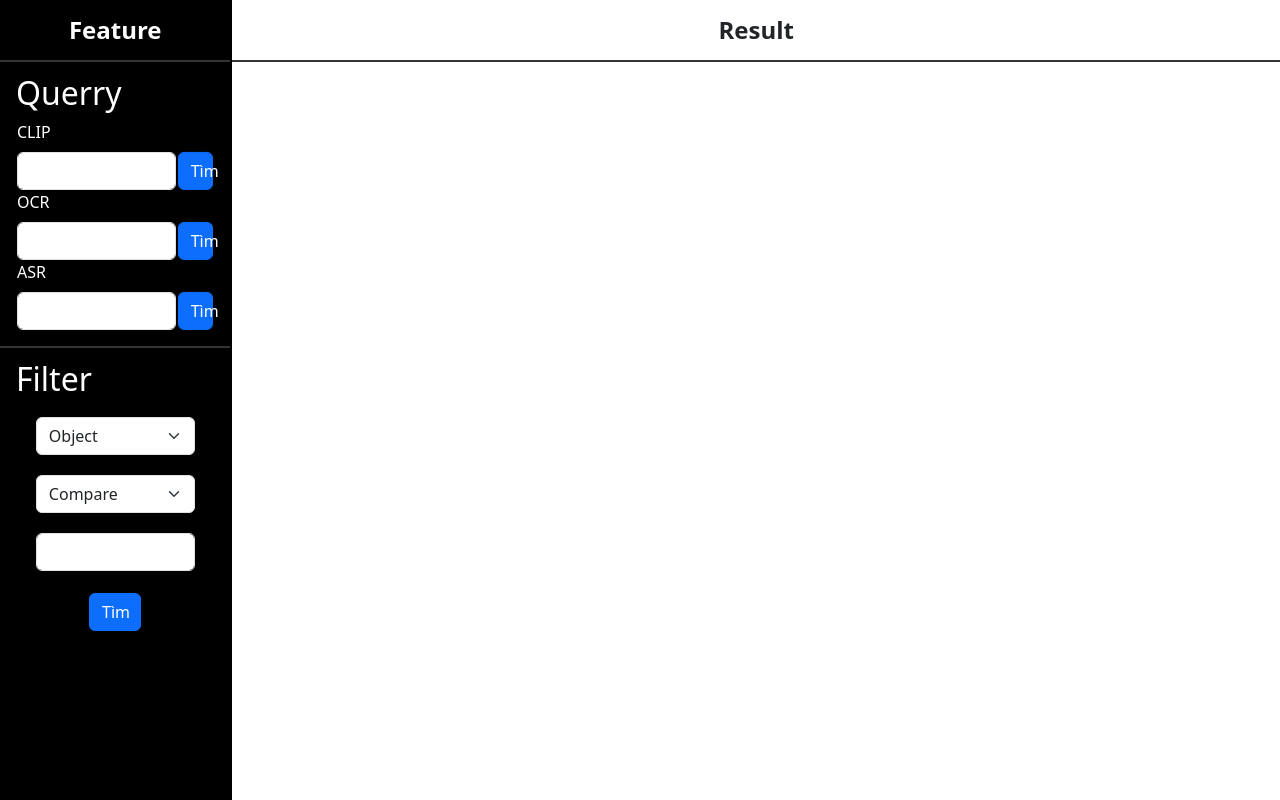
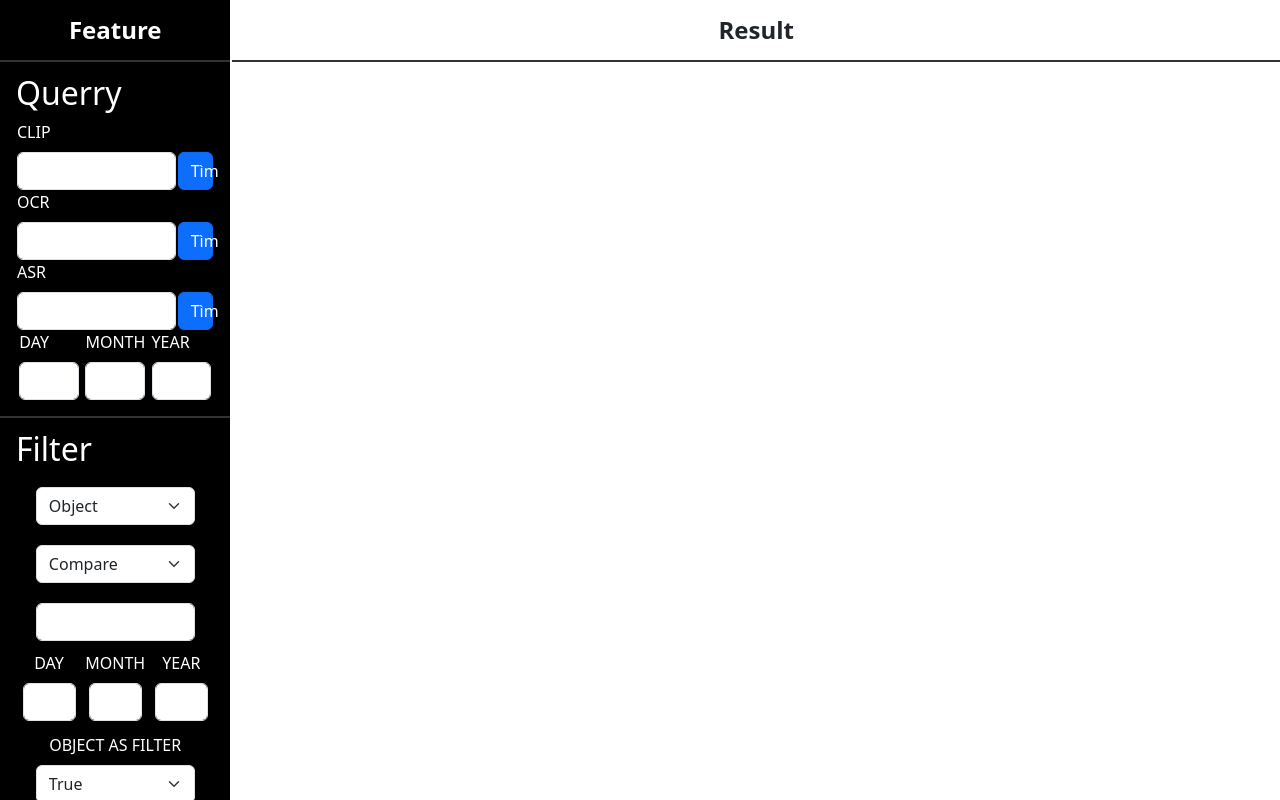
Before and after one commit to BeQuang/AIC2024, a React (Vite) app: page / in a window 1280 px wide. Built offline with nearby package versions, Linux system fonts and the light colour scheme.

Commit message:
Finish CLIP and OCR

```diff
--- a/src/components/Features/Feature.jsx
+++ b/src/components/Features/Feature.jsx
@@ -10,11 +10,21 @@ function Features({ setResponse }) {
   const [clip, setClip] = useState("");
   const [ocr, setOcr] = useState("");
   const [asr, setAsr] = useState("");
+  const [dataTime, setDataTime] = useState({
+    day: null,
+    month: null,
+    year: null,
+  });
 
   const handleClip = async () => {
     let json = JSON.stringify({ clip: clip });
 
-    const response = await postSearchQuery(json);
+    const response = await postSearchQuery(
+      json,
+      dataTime.day,
+      dataTime.month,
+      dataTime.year
+    );
 
     console.log("Result >>>", response);
     setResponse(response);
@@ -23,7 +33,12 @@ function Features({ setResponse }) {
   const handleOcr = async () => {
     let json = JSON.stringify({ ocr: ocr });
 
-    const response = await postSearchQuery(json);
+    const response = await postSearchQuery(
+      json,
+      dataTime.day,
+      dataTime.month,
+      dataTime.year
+    );
 
     console.log("Result >>>", response);
     setResponse(response);
@@ -32,7 +47,12 @@ function Features({ setResponse }) {
   const handleAsr = async () => {
     let json = JSON.stringify({ asr: asr });
 
-    const response = await postSearchQuery(json);
+    const response = await postSearchQuery(
+      json,
+      dataTime.day,
+      dataTime.month,
+      dataTime.year
+    );
 
     console.log("Result >>>", response);
     setResponse(response);
@@ -82,6 +102,39 @@ function Features({ setResponse }) {
             Tìm
           </Button>
         </div>
+
+        <div className="form">
+          <div className="wrap time-item">
+            <Form.Label htmlFor="DAY">DAY</Form.Label>
+            <Form.Control
+              type="number"
+              id="DAY"
+              onChange={(e) =>
+                setDataTime({ ...dataTime, day: e.target.value })
+              }
+            />
+          </div>
+          <div className="wrap time-item">
+            <Form.Label htmlFor="MONTH">MONTH</Form.Label>
+            <Form.Control
+              type="number"
+              id="MONTH"
+              onChange={(e) =>
+                setDataTime({ ...dataTime, month: e.target.value })
+              }
+            />
+          </div>
+          <div className="wrap time-item">
+            <Form.Label htmlFor="YEAR">YEAR</Form.Label>
+            <Form.Control
+              type="number"
+              id="YEAR"
+              onChange={(e) =>
+                setDataTime({ ...dataTime, year: e.target.value })
+              }
+            />
+          </div>
+        </div>
       </div>
     </>
   );
--- a/src/components/Features/Feature.scss
+++ b/src/components/Features/Feature.scss
@@ -1,3 +1,10 @@
+.feature-main {
+  width: 18%;
+  background-color: #000;
+  color: white;
+  height: 100%;
+  position: fixed;
+
   .feature-title {
     font-size: 24px;
     text-align: center;
@@ -24,4 +31,9 @@
         transform: translateY(84%);
       }
     }
+
+    .time-item {
+      width: 30% !important;
     }
+  }
+}
--- a/src/components/Filter/Filter.jsx
+++ b/src/components/Filter/Filter.jsx
@@ -22,6 +22,12 @@ function Filter() {
     compare: null,
     number: null,
   });
+  const [dataTime, setDataTime] = useState({
+    day: null,
+    month: null,
+    year: null,
+  });
+  const [objectAsFilter, setObjectAsFilter] = useState(true);
 
   const handleObj = async () => {
     let json = JSON.stringify({ object: dataFilter.object });
@@ -31,7 +37,11 @@ function Filter() {
     const response = await postSearchFilterObj(
       json,
       dataFilter.compare,
-      dataFilter.number
+      dataFilter.number,
+      dataTime.day,
+      dataTime.month,
+      dataTime.year,
+      objectAsFilter
     );
 
     console.log("Result >>>", response);
@@ -70,6 +80,50 @@ function Filter() {
             }
           />
         </div>
+
+        <div className="form data-time">
+          <div className="wrap time-item">
+            <Form.Label htmlFor="DAY">DAY</Form.Label>
+            <Form.Control
+              type="number"
+              id="DAY"
+              onChange={(e) =>
+                setDataTime({ ...dataTime, day: e.target.value })
+              }
+            />
+          </div>
+          <div className="wrap time-item">
+            <Form.Label htmlFor="MONTH">MONTH</Form.Label>
+            <Form.Control
+              type="number"
+              id="MONTH"
+              onChange={(e) =>
+                setDataTime({ ...dataTime, month: e.target.value })
+              }
+            />
+          </div>
+          <div className="wrap time-item">
+            <Form.Label htmlFor="YEAR">YEAR</Form.Label>
+            <Form.Control
+              type="number"
+              id="YEAR"
+              onChange={(e) =>
+                setDataTime({ ...dataTime, year: e.target.value })
+              }
+            />
+          </div>
+        </div>
+
+        <div className="obj-filter">
+          <div className="wrap time-item">
+            <Form.Label htmlFor="YEAR">OBJECT AS FILTER</Form.Label>
+            <Form.Select onChange={(e) => setObjectAsFilter(e.target.value)}>
+              <option value={true}>True</option>
+              <option value={false}>False</option>
+            </Form.Select>
+          </div>
+        </div>
+
         <div className="btn-wrap">
           <Button variant="primary" onClick={handleObj}>
             Tìm
--- a/src/components/Filter/Filter.scss
+++ b/src/components/Filter/Filter.scss
@@ -25,4 +25,32 @@
       width: 30%;
     }
   }
+
+  .data-time {
+    display: flex;
+    justify-content: space-around;
+    padding-bottom: 12px;
+
+    .wrap {
+      width: 80%;
+
+      .form-control,
+      .form-select {
+        margin: 0;
+      }
+    }
+
+    .btn {
+      width: 18%;
+      height: 50%;
+      transform: translateY(84%);
+    }
+  }
+
+  .obj-filter {
+    .form-control,
+    .form-select {
+      margin: 0;
+    }
+  }
 }
--- a/src/components/Interface/Interface.jsx
+++ b/src/components/Interface/Interface.jsx
@@ -13,9 +13,14 @@ function Interface({ response }) {
 
   const handleClipLogic = (data) => {
     // Logic xử lý cho clip
-    return data.slice(0, 50).map((item, i) => (
+    return data.map((item, i) => (
       <div key={i}>
-        <ImageViewer src={item.image_path} width="100px" height="100px" />
+        <ImageViewer src={item.image_path} width="300px" height="160px" />
+        <div>
+          <div>Frame: {item.frame_id}</div>
+          <div>Folder: {item.video_folder}</div>
+          <div>Video: {item.video_id}</div>
+        </div>
       </div>
     ));
   };
@@ -33,7 +38,7 @@ function Interface({ response }) {
   const handleOcrLogic = (data) => {
     // Logic xử lý cho ocr
     return data.map((item, i) => (
-      <div key={i}>
+      <div className="info" key={i}>
         <div>Frame: {item._source.frame}</div>
         <div>Video_ID: {item._source.video_name}</div>
         <div>Text: {item._source.text.map((character) => `${character} `)}</div>
--- a/src/components/Interface/Interface.scss
+++ b/src/components/Interface/Interface.scss
@@ -1,3 +1,6 @@
+.interface-main {
+  padding-left: 18%;
+
   .interface {
     font-size: 24px;
     text-align: center;
@@ -9,8 +12,15 @@
   .result {
     display: flex;
     flex-wrap: wrap;
+    font-size: 20px;
 
     .custom-class {
       padding: 8px;
     }
+
+    .info {
+      padding-bottom: 12px;
+      width: 100%;
     }
+  }
+}
--- /dev/null
+++ b/src/components/Validate/Validate.jsx
@@ -0,0 +1,89 @@
+function checkDay(str) {
+  const day = parseInt(str, 10); // Chuyển chuỗi thành số nguyên
+
+  if (!isNaN(day) && day >= 1 && day <= 31) {
+    return true;
+  }
+
+  return false;
+}
+
+function checkMonth(str) {
+  const month = parseInt(str, 10); // Chuyển chuỗi thành số nguyên
+
+  if (!isNaN(month) && month >= 1 && month <= 12) {
+    return true;
+  }
+
+  return false;
+}
+
+function checkYear(str) {
+  const year = parseInt(str, 10); // Chuyển chuỗi thành số nguyên
+
+  if (!isNaN(year) && year >= 1800 && year <= 2030) {
+    return true;
+  }
+
+  return false;
+}
+
+// Hàm kiểm tra top và value là số nguyên lớn hơn 0
+function checkPositiveInteger(value) {
+  const num = parseInt(value, 10);
+  return !isNaN(num) && num > 0;
+}
+
+// Hàm kiểm tra operator là một trong những chuỗi hợp lệ
+function checkOperator(operator) {
+  const validOperators = ["gte", "lte", "eq", "ne", "gt", "lt"];
+  return validOperators.includes(operator);
+}
+
+function checkUrl(
+  day,
+  month,
+  year,
+  top = null,
+  operator = null,
+  value = null,
+  object_as_filter = true
+) {
+  let link = "";
+  const params = [];
+
+  if (checkDay(day)) {
+    params.push(`publish_day=${day}`);
+  }
+
+  if (checkMonth(month)) {
+    params.push(`publish_month=${month}`);
+  }
+
+  if (checkYear(year)) {
+    params.push(`publish_year=${year}`);
+  }
+
+  if (checkPositiveInteger(top)) {
+    params.push(`top=${top}`);
+  }
+
+  if (checkOperator(operator)) {
+    params.push(`operator=${operator}`);
+  }
+
+  if (checkPositiveInteger(value)) {
+    params.push(`value=${value}`);
+  }
+
+  // object_as_filter mặc định là true, không cần kiểm tra giá trị
+  params.push(`object_as_filter=${object_as_filter}`);
+
+  if (params.length > 0) {
+    link = "?" + params.join("&");
+  }
+
+  return link;
+}
+
+export { checkUrl };
--- a/src/services/postService.jsx
+++ b/src/services/postService.jsx
@@ -1,7 +1,9 @@
 import axios from "../../utils/axiosCustomize.jsx";
+import { checkUrl } from "../components/Validate/Validate.jsx";
 
-const postSearchQuery = (data) => {
-  return axios.post("", data);
+const postSearchQuery = (data, day = false, month = false, year = false) => {
+  const link = checkUrl(day, month, year);
+  return axios.post(link, data);
 };
 
 const postSearchFilterObj = (data, operator, value) => {
```
Lines whose indentation alone changed are shown as unchanged.
